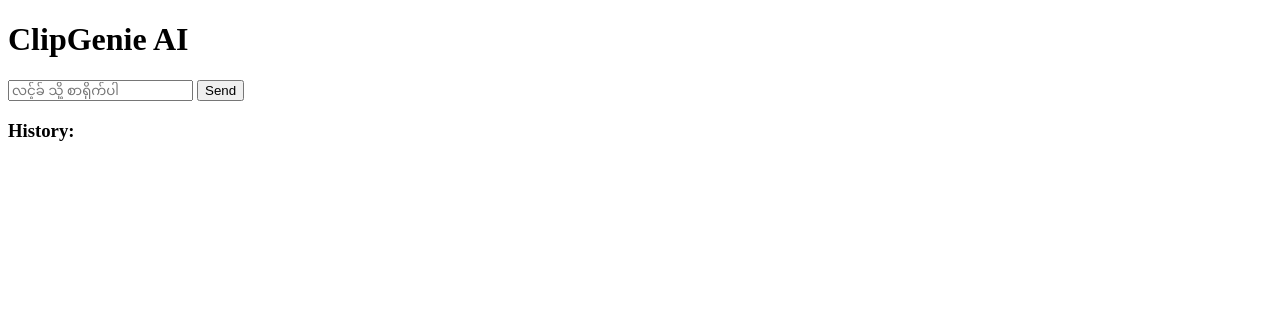
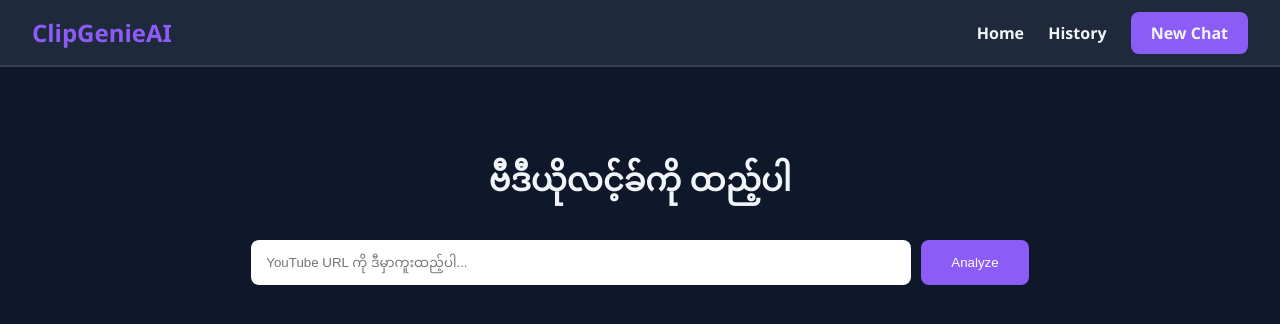
Before and after one commit to TheinWin65/ClipGenie-AI, a Flask app: page / in a window 1280 px wide. Shown: the top 324 px of the page. Run offline with Flask 3, Linux system fonts and the light colour scheme.

Commit message:
Update: Added base.html and updated index.html for UI

```diff
--- /dev/null
+++ b/templates/base.html
@@ -0,0 +1,61 @@
+<!DOCTYPE html>
+<html lang="en">
+<head>
+    <meta charset="UTF-8">
+    <meta name="viewport" content="width=device-width, initial-scale=1.0">
+    <title>ClipGenieAI - Video Intelligence</title>
+    <style>
+        /* Dark Mode Styling */
+        body {
+            background-color: #0f172a;
+            color: #f1f5f9;
+            font-family: 'Segoe UI', sans-serif;
+            margin: 0;
+            padding: 0;
+        }
+        .navbar {
+            background-color: #1e293b;
+            padding: 1rem 2rem;
+            display: flex;
+            justify-content: space-between;
+            align-items: center;
+            border-bottom: 2px solid #334155;
+        }
+        .nav-links a {
+            color: #f1f5f9;
+            text-decoration: none;
+            margin-left: 20px;
+            font-weight: bold;
+        }
+        .btn-primary {
+            background-color: #8b5cf6;
+            color: white;
+            padding: 10px 20px;
+            border-radius: 8px;
+            text-decoration: none;
+        }
+        .container {
+            padding: 2rem;
+            max-width: 900px;
+            margin: auto;
+        }
+    </style>
+</head>
+<body>
+
+    <nav class="navbar">
+        <div style="font-size: 1.5rem; font-weight: bold; color: #8b5cf6;">ClipGenieAI</div>
+        <div class="nav-links">
+            <a href="/">Home</a>
+            <a href="/history">History</a>
+            <a href="#" class="btn-primary">New Chat</a>
+        </div>
+    </nav>
+
+    <div class="container">
+        {% block content %}
+        {% endblock %}
+    </div>
+
+</body>
+</html>
--- a/templates/index.html
+++ b/templates/index.html
@@ -1,30 +1,10 @@
-<!DOCTYPE html>
-<html>
-<head>
-    <title>ClipGenie AI</title>
-</head>
-<body>
-    <h1>ClipGenie AI</h1>
-    <input type="text" id="user_input" placeholder="လင့်ခ် သို့ စာရိုက်ပါ">
-    <button onclick="sendMessage()">Send</button>
-    <p id="result"></p> <h3>History:</h3>
-    <div id="history"></div>
+{% extends 'base.html' %}
 
-    <script>
-    function sendMessage() {
-        const message = document.getElementById('user_input').value;
-        fetch('/chat', {
-            method: 'POST',
-            headers: {'Content-Type': 'application/json'},
-            body: JSON.stringify({message: message})
-        })
-        .then(response => response.json())
-        .then(data => {
-            // အဖြေကို result ဆိုတဲ့ ID ရှိတဲ့ နေရာမှာ ပြမယ်
-            document.getElementById('result').innerText = data.response;
-        })
-        .catch(error => {
-            document.getElementById('result').innerText = "Error ဖြစ်နေပါတယ်...";
-        });
-    }
-</script>
+{% block content %}
+    <h1 style="text-align: center; margin-top: 50px;">ဗီဒီယိုလင့်ခ်ကို ထည့်ပါ</h1>
+    <div style="display: flex; justify-content: center; margin-top: 20px;">
+        <input type="text" placeholder="YouTube URL ကို ဒီမှာကူးထည့်ပါ..."
+               style="width: 70%; padding: 15px; border-radius: 8px; border: none;">
+        <button style="padding: 15px 30px; margin-left: 10px; background-color: #8b5cf6; color: white; border: none; border-radius: 8px;">Analyze</button>
+    </div>
+{% endblock %}
```
